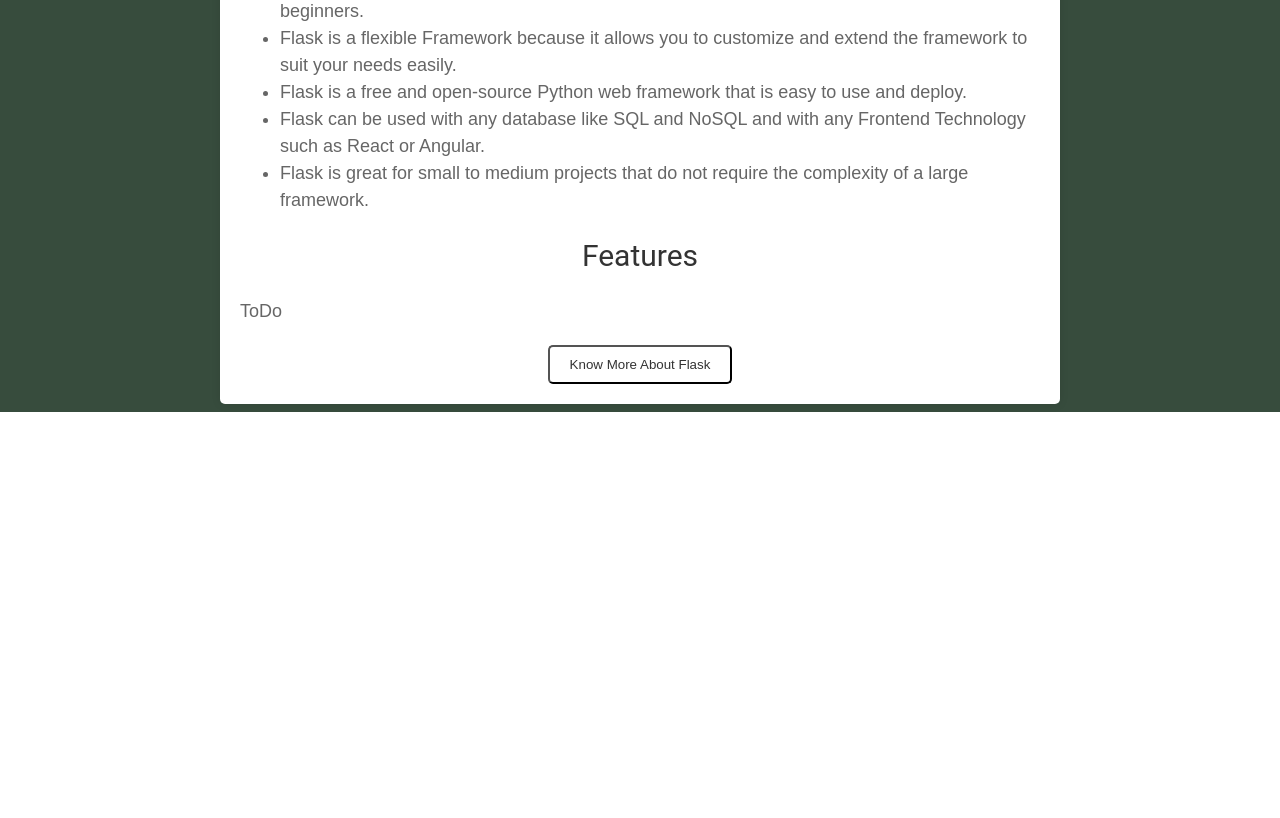
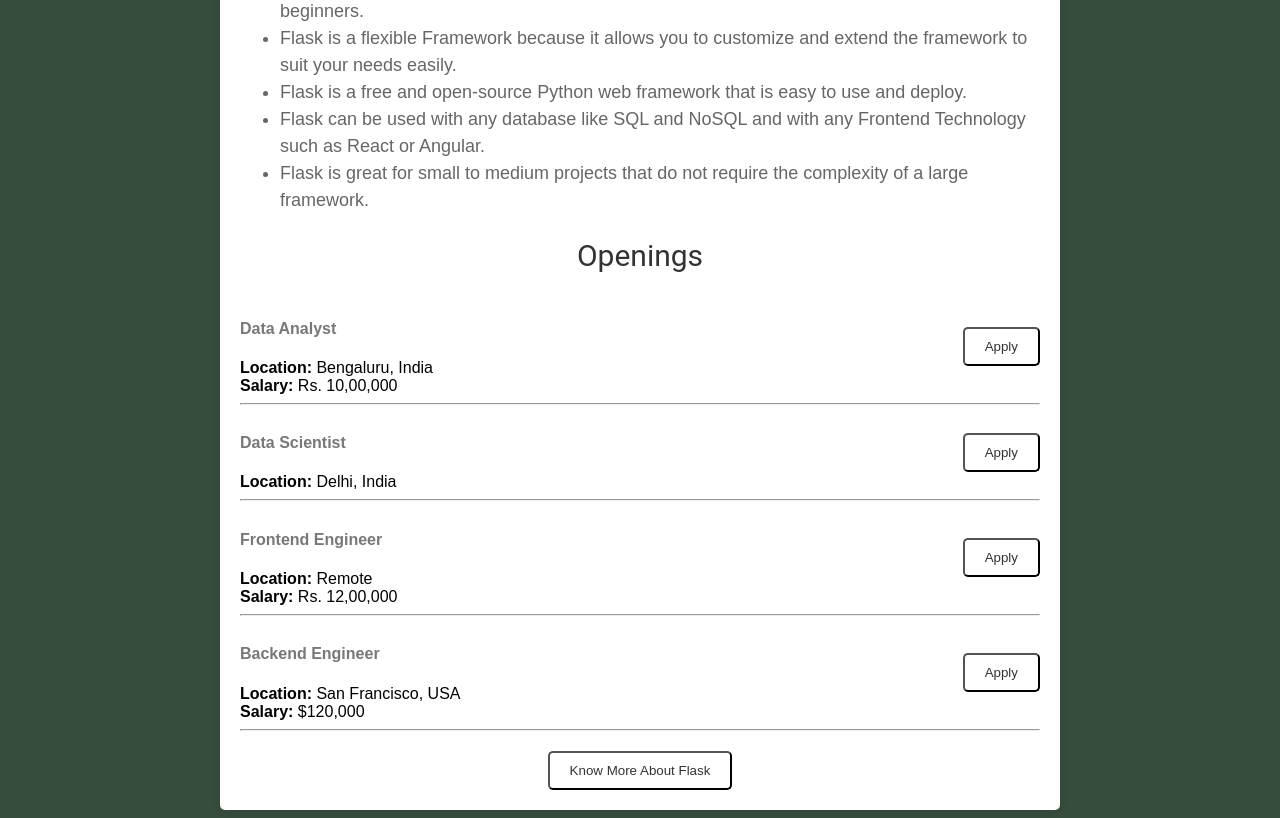
Before and after one commit to asterick007/learn-flask, a Flask app: page / in a window 1280 px wide. Shown: the part 881-1699 px from the top of the page. Before the commit the page ends 1293 px from the top, so only its background shows below. Run offline with Flask 3, Linux system fonts and the light colour scheme.

Commit message:
Added dynamic data and API route

```diff
--- a/app.py
+++ b/app.py
@@ -1,14 +1,40 @@
-from flask import Flask, render_template, request, redirect, url_for
+from flask import Flask, render_template, request, redirect, url_for, jsonify
 
 app = Flask(__name__)
 
+JOBS = [
+  {
+    'id': 1,
+    'title': 'Data Analyst',
+    'location': 'Bengaluru, India',
+    'salary': 'Rs. 10,00,000'
+  },
+  {
+    'id': 2,
+    'title': 'Data Scientist',
+    'location': 'Delhi, India',
+  },
+  {
+    'id': 3,
+    'title': 'Frontend Engineer',
+    'location': 'Remote',
+    'salary': 'Rs. 12,00,000'
+  },
+  {
+    'id': 4,
+    'title': 'Backend Engineer',
+    'location': 'San Francisco, USA',
+    'salary': '$120,000'
+  }
+]
+
 @app.route('/')
 def hello_world():
-    return render_template('home.html')
+    return render_template('home.html', jobs=JOBS)
 
-@app.route('/home')
-def home_world():
-    return 'Home Part'
+@app.route('/api/jobs')
+def list_jobs():
+    return jsonify(JOBS)
 
 if __name__ == '__main__':
   app.run(host='0.0.0.0',debug=True)
--- /dev/null
+++ b/static/css/home.css
@@ -0,0 +1,61 @@
+body {
+  background-color: #374c3d;
+  font-family: Arial, sans-serif;
+}
+.container {
+  max-width: 800px;
+  margin: 0 auto;
+  padding: 20px;
+  background-color: #fff;
+  border-radius: 5px;
+  box-shadow: 0 0 10px rgba(0, 0, 0, 0.1);
+}
+h1 {
+  text-align: center;
+  color: #333;
+  font-size: 40px;
+  font-family: Roboto, sans-serif;
+  font-weight: normal;
+}
+h2 {
+  text-align: center;
+  color: #333;
+  font-size: 30px;
+  font-family: Roboto, sans-serif;
+  font-weight: normal;
+}
+p, ul {
+  font-size: 18px;
+  line-height: 1.5;
+  color: #666;
+}
+.button-container {
+  text-align: center;
+  margin-top: 20px;
+}
+.button {
+  padding: 10px 20px;
+  background-color: white;
+  color: #333;
+  text-decoration: none;
+  border-radius: 5px;
+  transition: background-color 0.3s ease;
+  display: inline-block;
+}
+.button a {
+  text-decoration: none;
+  color: #333;
+  transition: color 0.3s ease;
+}
+.button:hover {
+  background-color: #555;
+}
+.button:hover a {
+  color: white;
+}
+img {
+  display: block;
+  margin: 0 auto;
+  max-width: 100%;
+  height: auto;
+}
--- a/templates/home.html
+++ b/templates/home.html
@@ -2,69 +2,7 @@
 <html>
 <head>
     <title>Flask</title>
-    <style>
-        body {
-            background-color: #374c3d;
-            font-family: Arial, sans-serif;
-        }
-        .container {
-            max-width: 800px;
-            margin: 0 auto;
-            padding: 20px;
-            background-color: #fff;
-            border-radius: 5px;
-            box-shadow: 0 0 10px rgba(0, 0, 0, 0.1);
-        }
-        h1 {
-            text-align: center;
-            color: #333;
-            font-size: 40px;
-            font-family: Roboto, sans-serif;
-            font-weight: normal;
-        }
-        h2 {
-            text-align: center;
-            color: #333;
-            font-size: 30px;
-            font-family: Roboto, sans-serif;
-            font-weight: normal;
-        }
-        p, ul {
-            font-size: 18px;
-            line-height: 1.5;
-            color: #666;
-        }
-        .button-container {
-            text-align: center;
-            margin-top: 20px;
-        }
-        .button {
-            padding: 10px 20px;
-            background-color: white;
-            color: #333;
-            text-decoration: none;
-            border-radius: 5px;
-            transition: background-color 0.3s ease;
-            display: inline-block;
-        }
-        .button a {
-            text-decoration: none;
-            color: #333;
-            transition: color 0.3s ease;
-        }
-        .button:hover {
-            background-color: #555;
-        }
-        .button:hover a {
-            color: white;
-        }
-        img {
-            display: block;
-            margin: 0 auto;
-            max-width: 100%;
-            height: auto;
-        }
-    </style>
+    <link rel="stylesheet" href="{{ url_for('static', filename='css/home.css') }}">
 </head>
 <body>
     <div class="container">
@@ -82,10 +20,12 @@
             <li>Flask can be used with any database like SQL and NoSQL and with any Frontend Technology such as React or Angular.</li>
             <li>Flask is great for small to medium projects that do not require the complexity of a large framework.</li>
         </ul>
-        <h2>Features</h2>
-        <p>ToDo</p>
+        <h2>Openings</h2>
+        {% for job in jobs %}
+        {% include 'jobitem.html' %}
+        {% endfor %}
         <div class="button-container">
-          <button class="button">
+            <button class="button">
                 <a target="_blank" href="https://flask.palletsprojects.com/en/3.0.x/">Know More About Flask</a>
             </button>
         </div>
--- /dev/null
+++ b/templates/jobitem.html
@@ -0,0 +1,13 @@
+<div class='openings' style="display: flex; justify-content: space-between;"">
+  <div>
+    <h4 style="color:rgb(120,120,120)">{{job['title']}}</h4>
+    <div><strong>Location:</strong> {{job['location']}}</div>
+    {% if 'salary' in job %}
+    <div><strong>Salary:</strong> {{job['salary']}}</div>
+    {% endif %}
+  </div>
+  <div style="display: flex; align-items: center;">
+    <button class='button''>Apply</button>
+  </div>
+</div>
+<hr>
```
